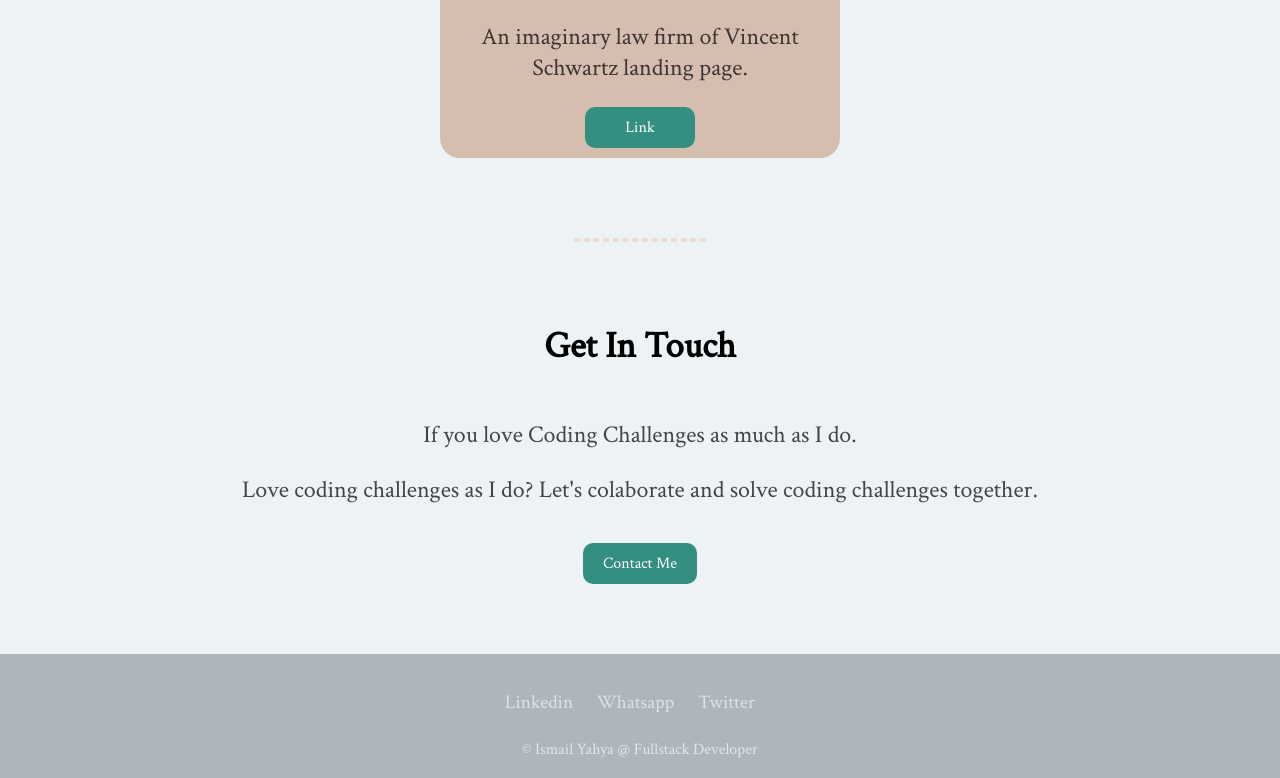
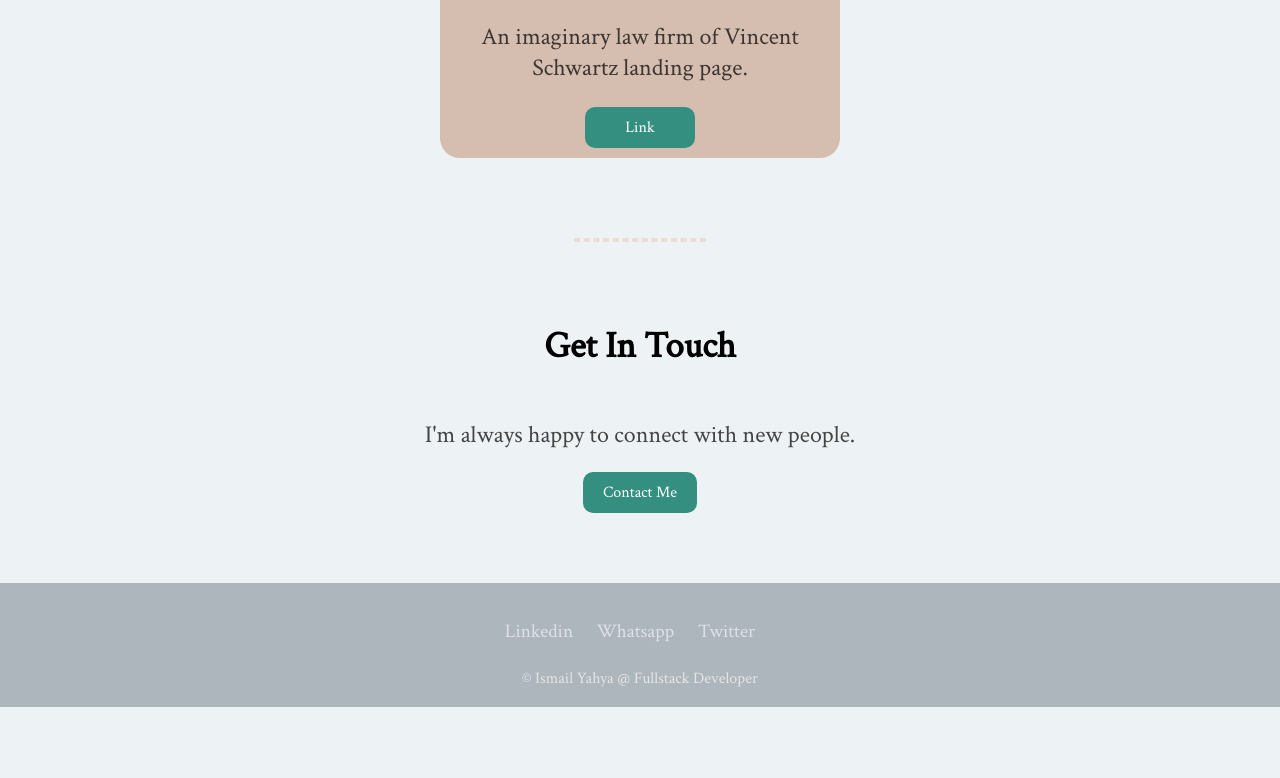
Before and after one commit to Ismail142/Portfolio, a plain HTML site: page index.html in a window 1280 px wide. Shown: the part 2334-3112 px from the top of the page. After the commit the page ends 3041 px from the top, so only its background shows below. Drawn offline with nearby package versions, Linux system fonts and the light colour scheme.

Commit message:
Update index.html

```diff
--- a/index.html
+++ b/index.html
@@ -64,9 +64,7 @@
     <hr>
     <section id="contact">
         <h4>Get In Touch</h4>
-        <p id="row-title">If you love Coding Challenges as much as I do.</p>
-        <p style="margin-bottom: 3rem;">Love coding challenges as I do? Let's colaborate and solve coding challenges
-            together.</p>
+        <p style="margin-bottom: 2rem;">I'm always happy to connect with new people.</p>
         <a href="mailto:yahyaismail142@gmail.com" id="contact-me">Contact Me</a>
     </section>
     <footer>
```
